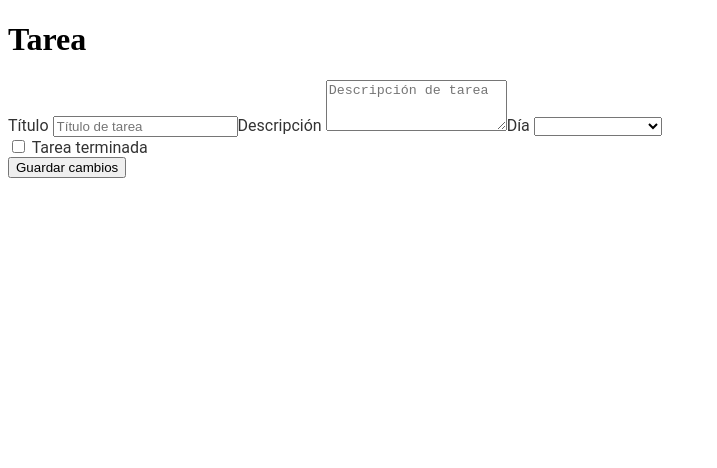
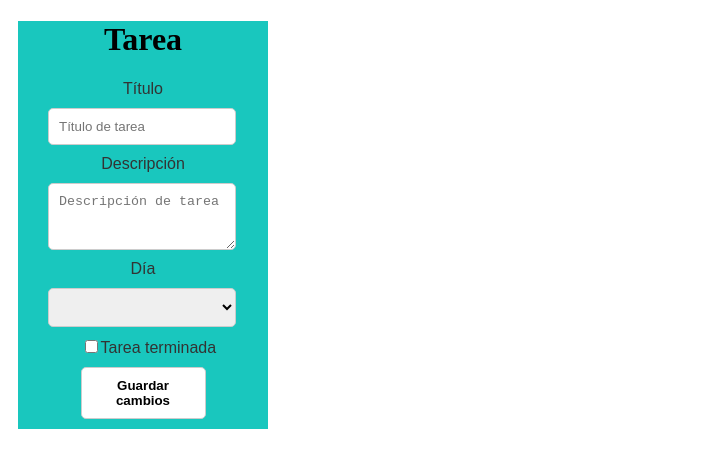
Before and after one commit to EstudiaFacil/DjangoVueCrud, a Vue app in the folder vue_frontend/: page /tasks/new in a window 1280 px wide. Shown: the top 468 px of the page, without its empty margins (0-717 px from the left). Built offline with nearby package versions, Linux system fonts and the light colour scheme.

Commit message:
estilo del formulario creado

```diff
--- a/vue_frontend/src/components/TaskForm.vue
+++ b/vue_frontend/src/components/TaskForm.vue
@@ -1,18 +1,22 @@
 <template>
+  <div class="todo">
+    <div class="encabezado">
       <h1>Tarea</h1>
+    </div>
     <form @submit.prevent="guardarTarea">
-    <label for="titulo" class="tarea-label">Título
-      <input type="text" class="tarea-input" id="titulo" name="titulo" placeholder="Título de tarea"
-        v-model="tarea.titulo" required>
-    </label>
+      <div class="campo">
+        <label for="titulo" class="tarea-label">Título</label>
+        <input type="text" class="tarea-input" id="titulo" name="titulo" placeholder="Título de tarea" v-model="tarea.titulo" required>
+      </div>
 
-    <label for="descripcion" class="tarea-label">Descripción
-      <textarea rows="3" class="tarea-textarea" placeholder="Descripción de tarea" id="descripcion"
-        v-model="tarea.descripcion" name="descripcion"></textarea>
-    </label>
+      <div class="campo">
+        <label for="descripcion" class="tarea-label">Descripción</label>
+        <textarea rows="3" class="tarea-input" placeholder="Descripción de tarea" id="descripcion" v-model="tarea.descripcion" name="descripcion"></textarea>
+      </div>
 
-    <label for="dia" class="tarea-label">Día
-      <select class="tarea-select" id="dia" name="dia" v-model="tarea.dia" required>
+      <div class="campo">
+        <label for="dia" class="tarea-label">Día</label>
+        <select class="tarea-input" id="dia" name="dia" v-model="tarea.dia" required>
           <option disabled selected value=0>Selecciona un día</option>
           <option value=1>Lunes</option>
           <option value=2>Martes</option>
@@ -22,18 +26,18 @@
           <option value=6>Sábado</option>
           <option value=7>Domingo</option>
         </select>
-    </label>
-
-    <div class="form-check">
-      <label for="terminada" class="tarea-label">
-        <input type="checkbox" class="tarea-input tarea-check" id="terminada" name="terminada" v-model="tarea.terminada"
-          required>
-        Tarea terminada
-      </label>
       </div>
 
-    <button class= "tarea-btn">Guardar cambios</button>
+      <div class="campo">
+        <div class="form-check">
+          <input type="checkbox" class="tarea-check" id="terminada" name="terminada" v-model="tarea.terminada" required>
+          <label for="terminada" >Tarea terminada</label>
+        </div>
+      </div>
+
+      <button class="tarea-btn">Guardar cambios</button>
     </form>
+  </div>
 </template>
 
 <script lang="ts">
@@ -56,12 +60,78 @@ export default defineComponent({
 </script>
 
 <style scoped>
+.todo {
+  display: block;
+  flex-direction: column;
+  align-items: center;
+  margin: 10px;
+  padding: 0;
+  width: 100%;
+  height: 100%;
+  background-color: rgb(25, 199, 190);
+  max-width: 250px;
+}
+
+.encabezado {
+  text-align: center;
+  margin-bottom: 20px; /* Espacio entre el encabezado y el formulario */
+}
+
+.form-check {
+  display: block;
+  margin-top: 10px; /* Espacio entre cada campo del formulario */
+  margin-bottom: 10px; /* Espacio entre cada campo del formulario */
+  margin-left: 25%;
+}
+
+.tarea-label {
+  text-align: center;
+  margin-bottom: 10px; /* Espacio entre cada campo del formulario */
+  margin-top: 10px; /* Espacio entre cada campo del formulario */
+}
+
 form {
-  background-color: white;
-  font-family: 'Roboto', sans-serif;
+  font-family: 'Montserrat', sans-serif; /* Cambio de fuente */
   font-size: 16px;
   color: #333;
   margin: 0;
   padding: 0;
 }
+
+.tarea-input {
+  display: block;
+  width: 75%;
+  padding: 10px;
+  border: 1px solid #ccc;
+  border-radius: 5px;
+  margin-bottom: 10px; /* Espacio entre cada campo del formulario */
+  box-sizing: border-box;
+  margin-left: 12%;
+}
+
+.tarea-label {
+  display: block;
+}
+
+.tarea-btn {
+  display: center;
+  width: 50%;
+  padding: 10px;
+  border: 1px solid #ccc;
+  border-radius: 5px;
+  margin-bottom: 10px; /* Espacio entre cada campo del formulario */
+  margin-left: 25%;
+  box-sizing: border-box;
+  background-color: rgb(255, 255, 255);
+  color: black;
+  font-weight: bold;
+}
+
+.tarea-btn:hover {
+  background-color: #8eb9b9;
+}
+
+.tarea-btn:active {
+  background-color: #cacbf5;
+}
 </style>
```
Lines whose indentation alone changed are shown as unchanged.
